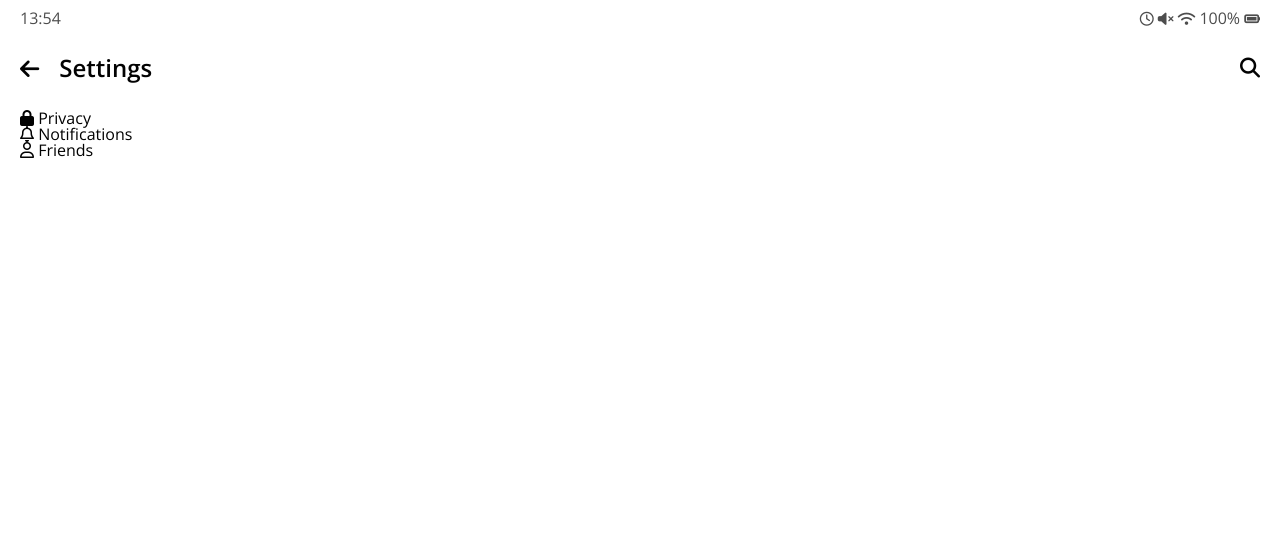
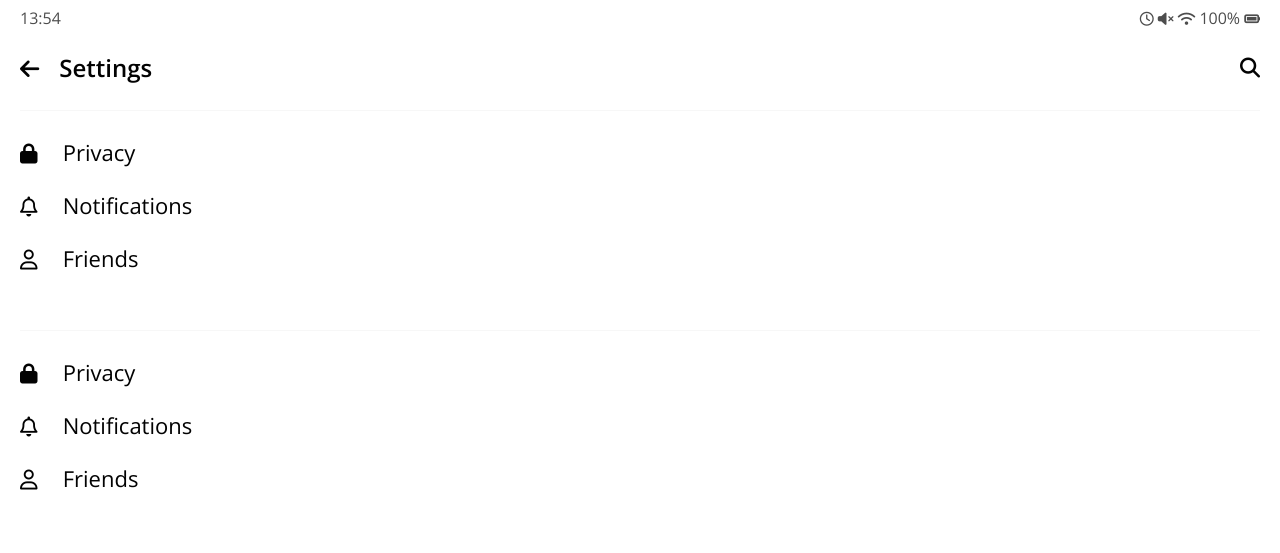
Before and after one commit to BHyeonKim/kakao_clone-2.0, a plain HTML site: page settings.html in a window 1280 px wide. Shown: the top 553 px of the page. Drawn offline with nearby package versions, Linux system fonts and the light colour scheme.

Commit message:
settings screen

```diff
--- a/css/settings.css
+++ b/css/settings.css
@@ -0,0 +1,18 @@
+.settings .settings__sections{
+    border-top: 1px solid #f7f7f7;
+    padding: 30px 0px;
+}
+
+.settings__setting .settings__icon{
+    font-size: 20px;
+    margin-right: 20px;
+}
+
+.settings__setting .settings__title{
+    font-size: 22px;
+    font-weight: 300;
+}
+
+.settings .settings__setting{
+    margin-bottom: 30px;
+}
--- a/css/styles.css
+++ b/css/styles.css
@@ -1,4 +1,4 @@
-@import url('https://fonts.googleapis.com/css?family=Open+Sans:400,600&display=swap');
+@import url('https://fonts.googleapis.com/css?family=Open+Sans:300,400,600&display=swap');
 @import "reset.css";
 @import "status-bar.css";
 @import "header.css";
@@ -7,6 +7,7 @@
 @import "friends.css";
 @import "find.css";
 @import "more.css";
+@import "settings.css";
 
 *{
     box-sizing: border-box;
--- a/settings.html
+++ b/settings.html
@@ -35,7 +35,33 @@
             </div>
         </header>
         <main class="settings">
-            <section class="settings sections">
+            <section class="settings__sections">
+                <ul class="settings__list">
+                    <li class="settings__setting">
+                        <span class="settings__icon">
+                            <i class="fas fa-lock"></i>
+                        </span>
+                        <span class="settings__title">Privacy</span>
+                    </li>
+                </ul>
+                <ul class="settings__list">
+                    <li class="settings__setting">
+                        <span class="settings__icon">
+                            <i class="far fa-bell"></i>
+                        </span>
+                        <span class="settings__title">Notifications</span>
+                    </li>
+                </ul>
+                <ul class="settings__list">
+                    <li class="settings__setting">
+                        <span class="settings__icon">
+                            <i class="far fa-user"></i>
+                        </span>
+                        <span class="settings__title">Friends</span>
+                    </li>
+                </ul>
+            </section>
+            <section class="settings__sections">
                 <ul class="settings__list">
                     <li class="settings__setting">
                         <span class="settings__icon">
```
